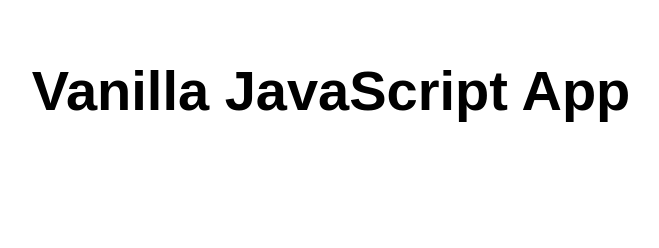
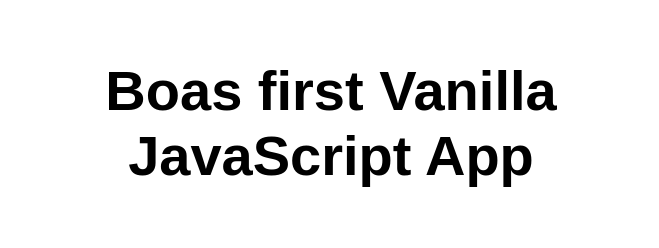
Before and after one commit to bbetzler/-my-first-static-web-app, a website: page src/index.html in a window 1280 px wide. Shown: the whole page, without its empty margins (309-968 px from the left). Drawn offline with Linux system fonts and the light colour scheme.

Commit message:
Update title and heading in index.html

```diff
--- a/src/index.html
+++ b/src/index.html
@@ -5,12 +5,12 @@
   <meta charset="UTF-8">
   <meta name="viewport" content="width=device-width, initial-scale=1.0">
   <link rel="stylesheet" href="styles.css">
-  <title>Vanilla JavaScript App</title>
+  <title>Boas first Vanilla JavaScript App Title</title>
 </head>
 
 <body>
   <main>
-    <h1>Vanilla JavaScript App</h1>
+    <h1>Boas first Vanilla JavaScript App</h1>
   </main>
 </body>
 
```
